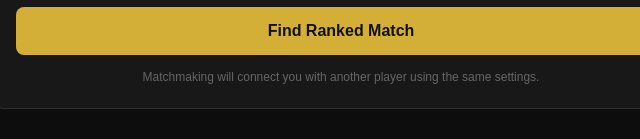
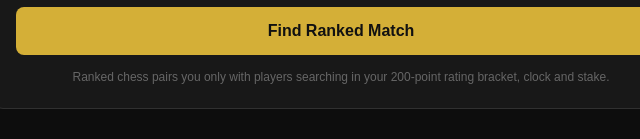
Before and after one commit to BillgatesBrighton/complete-goal-and-gambit, a plain HTML site: page frontend/pages/rapid-ranked.html in a window 1280 px wide. Shown: the part 658-797 px from the top of the page, 299-939 px from the left. Drawn offline with Linux system fonts and the light colour scheme.

Commit message:
Explain ranked chess bracket matchmaking

```diff
--- a/frontend/pages/rapid-ranked.html
+++ b/frontend/pages/rapid-ranked.html
@@ -357,7 +357,7 @@
 
 
         <p class="note">
-            Matchmaking will connect you with another player using the same settings.
+            Ranked chess pairs you only with players searching in your 200-point rating bracket, clock and stake.
         </p>
 
     </div>
```
